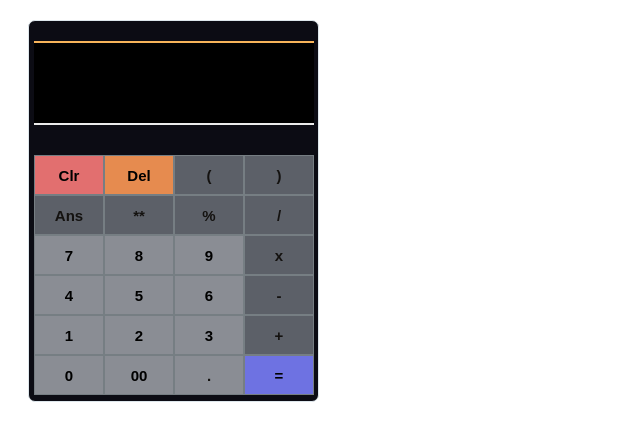
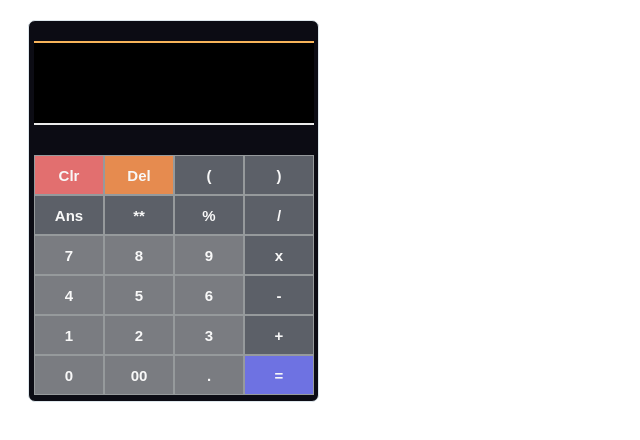
Before and after one commit to reizaa/calculator, a plain HTML site: page index.html in a window 1280 px wide. Shown: the whole page, without its empty margins (0-640 px from the left). Drawn offline with Linux system fonts and the light colour scheme.

Commit message:
Update style.css

```diff
--- a/style.css
+++ b/style.css
@@ -1,17 +1,17 @@
 .push {
-    background-color: #8a8d94;
+    background-color: #7a7c81;
     font-size: 15px;
     font-weight:bold;
-    color: #000000;
+    color: #f8f8f8;
     width : 70px;
     height: 40px;
     opacity: 1;
     /* border:0; */
-    border: 0.3px solid #767e83;
+    border: 0.3px solid #969a9c;
 }
 
 .opr {
-    color:#141210;
+    color:#f8f8f8;
 }
 
 .exc {
```
